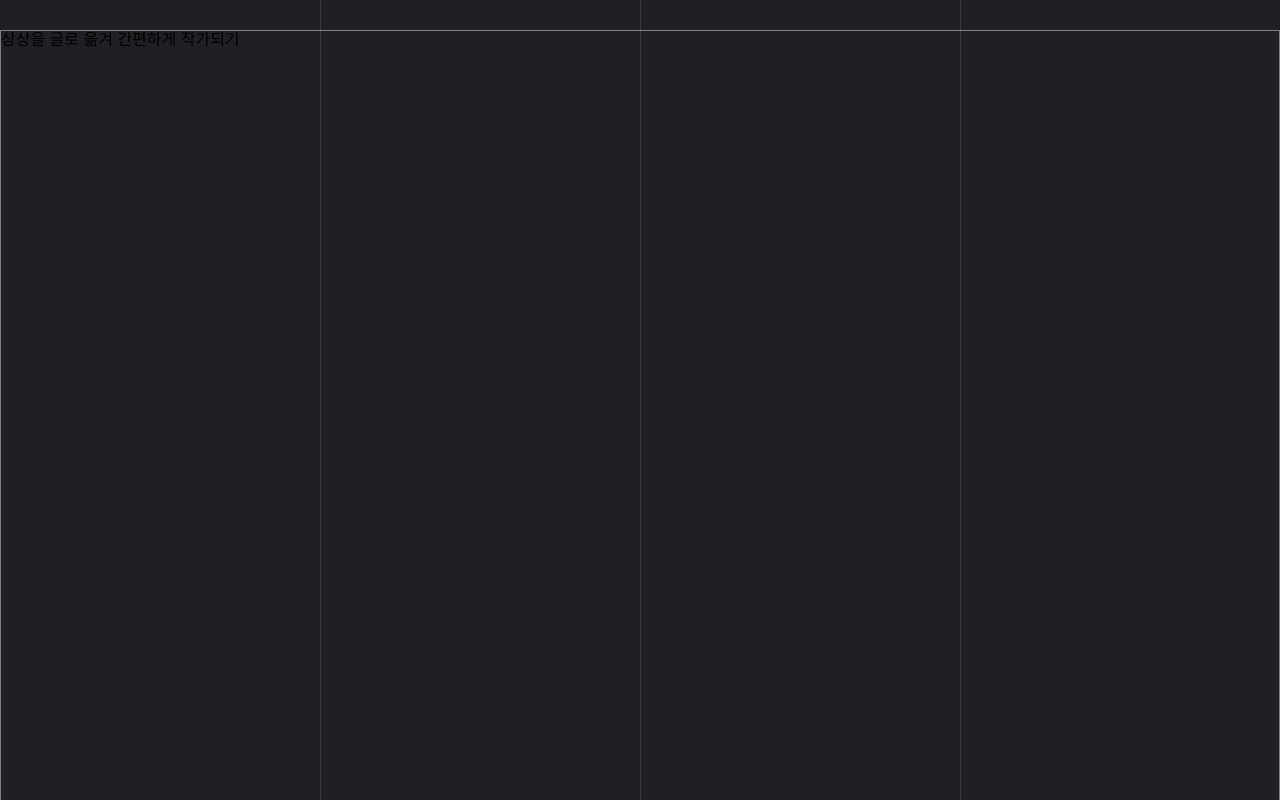
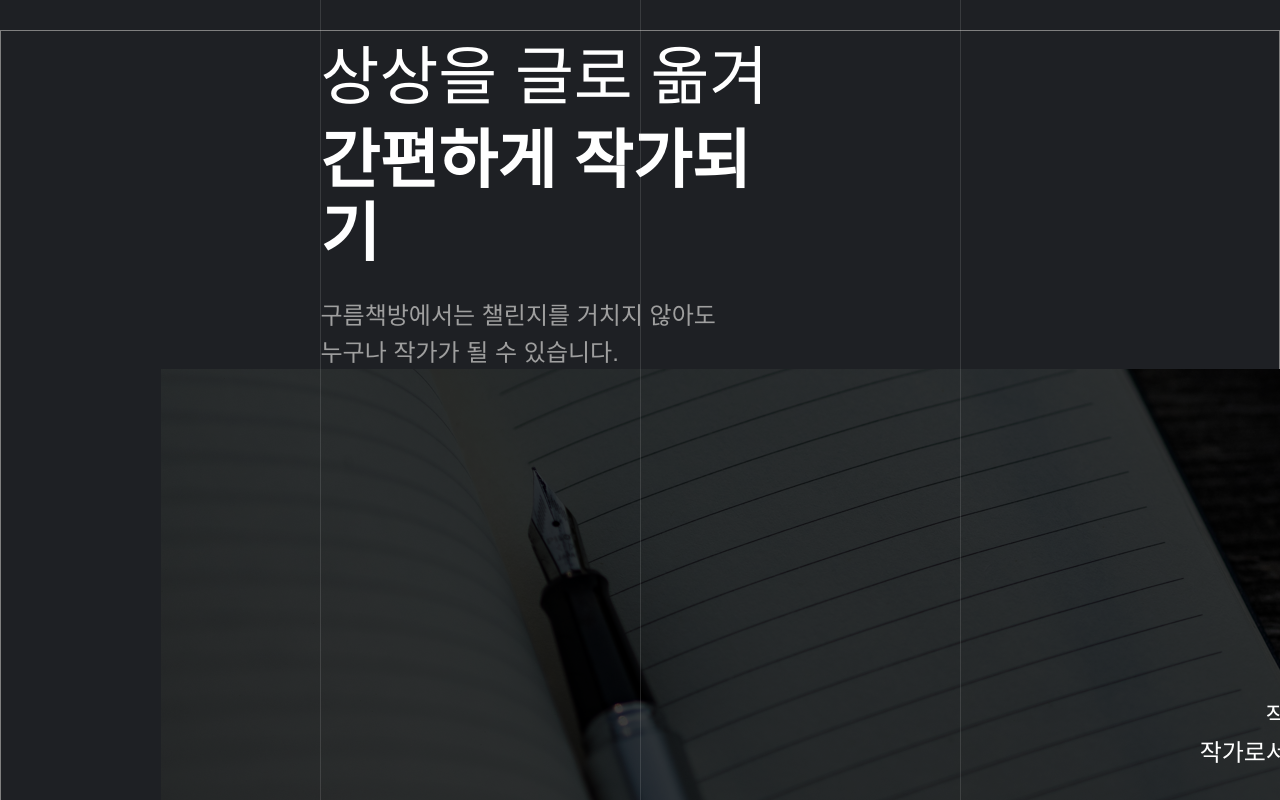
Before and after one commit to codestates/cloud-bookstore-client, a React (Create React App) app: page / in a window 1280 px wide. Shown: the part 2720-3520 px from the top of the page. Built offline with nearby package versions, Linux system fonts and the light colour scheme.

Commit message:
[1-3] Update write novel wrapper

```diff
--- a/src/css/Landingpage.css
+++ b/src/css/Landingpage.css
@@ -7,6 +7,7 @@
   height: 5510px;
   opacity: 0.15;
   background-color: #d8d8d8;
+  z-index: 1;
 }
 
 .greyLine2 {
@@ -93,30 +94,39 @@
   margin: 0;
 }
 
-.landingBestNovelText {
+.landingBestNovelText,
+.landingWriteNovelText {
   position: relative;
-  width: 427px;
+  width: 460px;
   height: 266px;
   top: 153px;
   left: 25%;
 }
 
-.LBNTbold > p{
+.landingWriteNovelText {
+  top: 0;
+}
+
+.LBNTbold > p,
+.LWNTbold > p {
   margin: 10px 0;
   color: #ffffff;
   font-size: 64px;
-  font-weight: 400;
+  font-weight: 300;
 }
 
-.LBNTbold > p:nth-last-child(1) {
+.LBNTbold > p:nth-last-child(1),
+.LWNTbold > p:nth-last-child(1) {
   font-weight: bold;
 }
 
-.LBNTlight {
-  margin: 10px 0 0 0;
+.LBNTlight,
+.LWNTlight {
+  margin: 30px 0 0 0;
 }
 
-.LBNTlight > p {
+.LBNTlight > p,
+.LWNTlight > p  {
   margin: 10px 0;
   color: #9f9f9f;
   font-size: 24px;
@@ -214,6 +224,46 @@
   height: 864px;
 }
 
+.landingWriteImg {
+  position: relative;
+  top: 62px;
+  left: 12.5%;
+  width: 1440px;
+  height: 524px;
+  background-image: url('../asset/landingpage/writeNovel.png');
+  display: flex;
+  justify-content: flex-end;
+}
+
+.landingWriteLure {
+  display: flex;
+  flex-direction: column;
+  justify-content: flex-end;
+  align-items: flex-end;
+}
+
+.landingWriteLure > p {
+  margin: 10px 72px 0 0;
+  font-size: 24px;
+  font-weight: 300;
+  text-align: right;
+  color: #ffffff;
+}
+
+.landingWriteBtn {
+  display: flex;
+  margin: 18px 72px 72px 0;
+  padding: 0 14px;
+  width: 136px;
+  height: 36px;
+  font-size: 24px;
+  justify-content: center;
+  align-items: center;
+  font-weight: bold;
+  color: #ffffff;
+  cursor: pointer;
+}
+
 .landingWatchFunction {
   border: 1px #808080 solid;
   height: 1216px;
--- a/src/pages/Landingpage.tsx
+++ b/src/pages/Landingpage.tsx
@@ -105,7 +105,23 @@ function Landingpage() {
           </div>
         </div>
         <div className="landingWriteNovel">
-          상상을 글로 옮겨 간편하게 작가되기
+          <div className="landingWriteNovelText">
+            <div className="LWNTbold">
+              <p>상상을 글로 옮겨</p>
+              <p>간편하게 작가되기</p>
+            </div>
+            <div className="LWNTlight">
+              <p>구름책방에서는 챌린지를 거치지 않아도</p>
+              <p>누구나 작가가 될 수 있습니다.</p>
+            </div>
+          </div>
+          <div className="landingWriteImg">
+            <div className="landingWriteLure">
+              <p>작품의 첫 페이지를 작성해</p>
+              <p>작가로서의 여정을 시작해보세요.</p>
+              <span className="landingWriteBtn">글쓰러 가기</span>
+            </div>
+          </div>
         </div>
         <div className="landingWatchFunction">
           한 눈에 살펴보는 구름책방의 기능들
```
